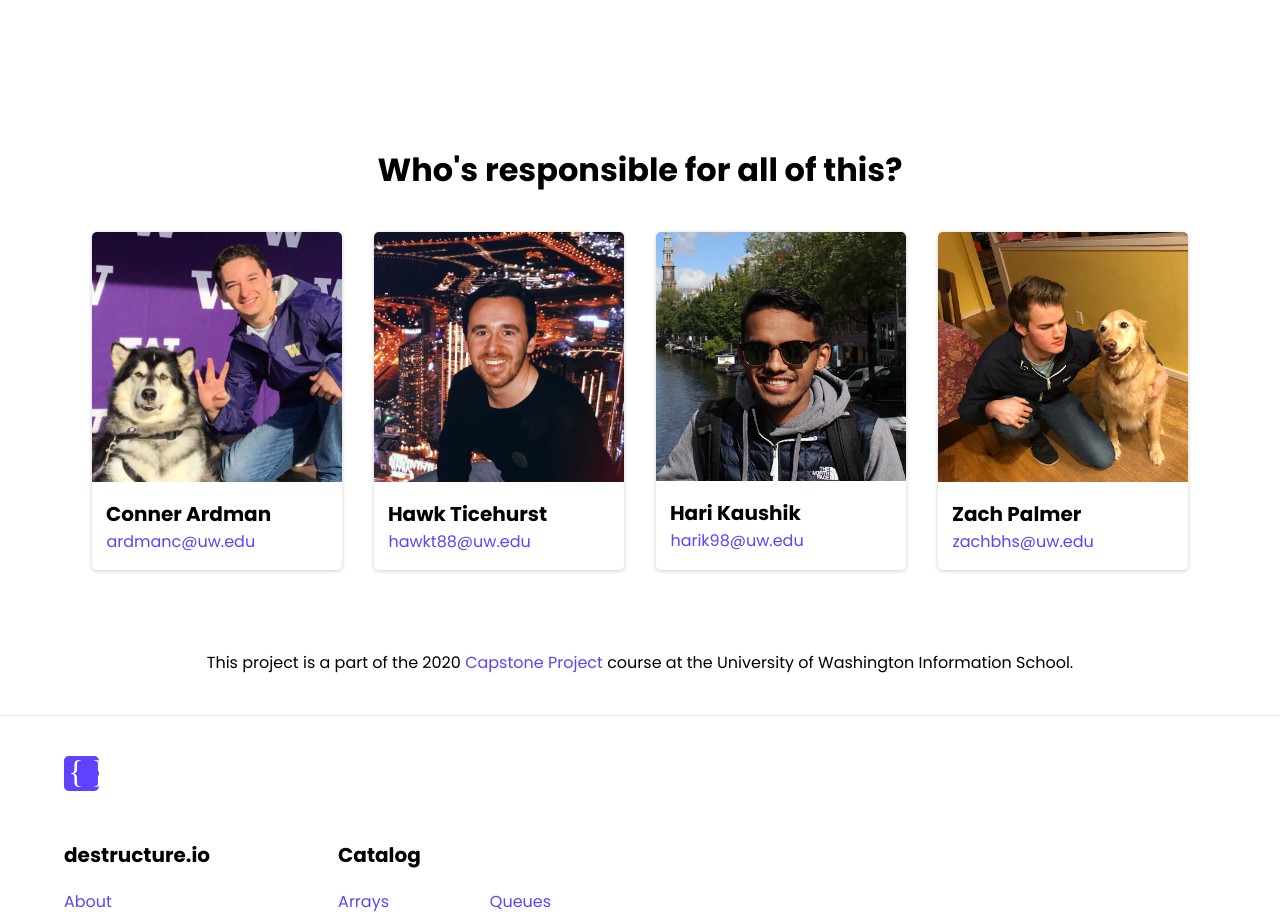
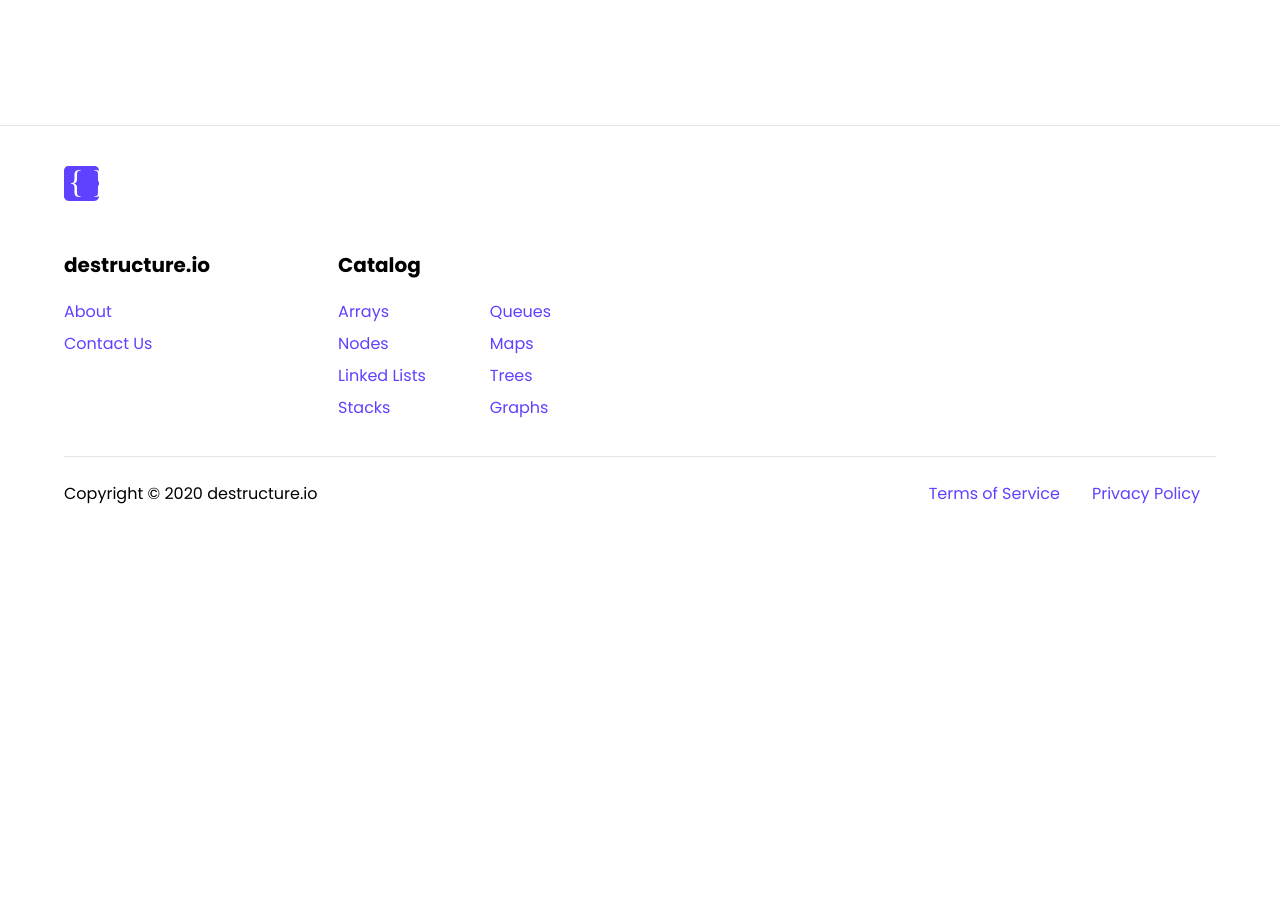
Before and after one commit to hawkticehurst/destructure-io, a React (Create React App) app: page / in a window 1280 px wide. Shown: the part 3560-4482 px from the top of the page. After the commit the page ends 4114 px from the top, so only its background shows below. Built offline with nearby package versions, Linux system fonts and the light colour scheme; no server answers.

Commit message:
Comment out team content from homepage

```diff
--- a/src/components/home/HomePage.js
+++ b/src/components/home/HomePage.js
@@ -26,11 +26,11 @@ function HomePage(props) {
         <div id="free-container" className="content-container">
           <Free />
         </div>
-        <div className="team-container">
+        {/* <div className="team-container">
           <Team />
-        </div>
+        </div> */}
       </main>
-      <footer>
+      {/* <footer>
         <p>
           This project is a part of the 2020{" "}
           <a target="_blank" rel="noopener noreferrer" href="https://ischool.uw.edu/capstone">
@@ -38,7 +38,7 @@ function HomePage(props) {
           </a>
           course at the University of Washington Information School.
         </p>
-      </footer>
+      </footer> */}
       <hr />
       <Footer />
     </div>
```
